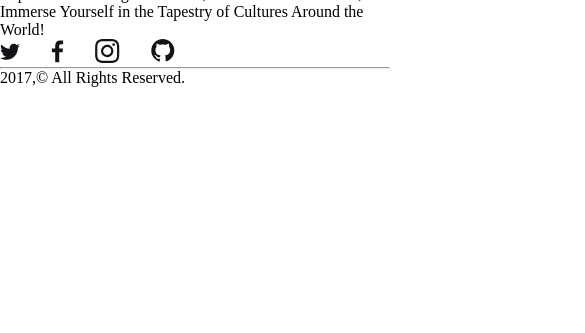
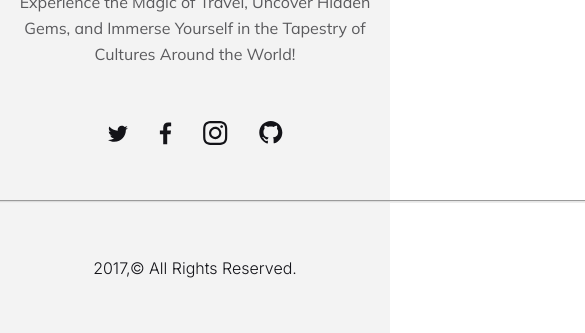
Before and after one commit to Md-Nur/Hero-Travel, a plain HTML site: page index.html in a window 390 px wide. Shown: the part 6812-7145 px from the top of the page, 585 px wide, since content can reach past the window. Before the commit the page ends 6899 px from the top, so only its background shows below. Drawn offline with Linux system fonts and the light colour scheme.

```diff
--- a/index.html
+++ b/index.html
@@ -1809,7 +1809,7 @@
           />
         </svg>
       </div>
-      <hr />
+      <hr class="line" />
       <div class="copyRight">
         <p>2017,&copy; All Rights Reserved.</p>
       </div>
--- a/style.css
+++ b/style.css
@@ -336,8 +336,9 @@
 
 .newsletter {
   display: flex;
-  margin: 100px;
+  margin-top: 100px;
   gap: 25px;
+  justify-content: space-between;
 }
 .newsletterForm {
   width: 434px;
@@ -394,6 +395,75 @@
   flex-shrink: 0;
   border-radius: 8px;
   background: #ff5400;
+}
+
+.newsletterImg > img {
+  width: 672px;
+  height: 422px;
+  flex-shrink: 0;
+  border-radius: 16px;
+  /* background: url(<path-to-image>), lightgray 50% / cover no-repeat; */
+}
+
+/* footer  */
+
+footer {
+  width: 100%;
+  height: 502px;
+  flex-shrink: 0;
+  display: flex;
+  justify-content: space-evenly;
+  align-items: center;
+  flex-direction: column;
+  background: rgba(19, 19, 24, 0.05);
+}
+
+.footerDiv {
+  display: flex;
+  justify-content: center;
+  align-items: center;
+  gap: 25px;
+}
+
+.footerDiv > h3 {
+  color: var(--Dark-01, #131318);
+  font-family: Mulish;
+  font-size: 32px;
+  font-style: normal;
+  font-weight: 800;
+  line-height: normal;
+}
+.footerDiv > h3 > span {
+  color: #ff5400;
+  font-family: Mulish;
+  font-size: 32px;
+  font-style: normal;
+  font-weight: 800;
+  line-height: normal;
+}
+.footerDiv > p {
+  color: #5a5a5d;
+  text-align: center;
+  font-family: Mulish;
+  font-size: 16px;
+  font-style: normal;
+  font-weight: 400;
+  line-height: 26px; /* 162.5% */
+}
+
+.line {
+  width: 872px;
+  height: 1px;
+  background: rgba(19, 19, 24, 0.1);
+}
+
+.copyRight {
+  color: #131318;
+  font-family: Inter;
+  font-size: 16px;
+  font-style: normal;
+  font-weight: 300;
+  line-height: normal;
 }
 
 @media screen and (max-width: 600px) {
```
